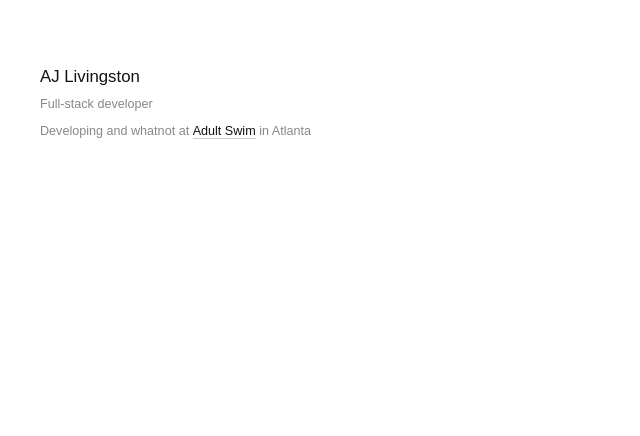
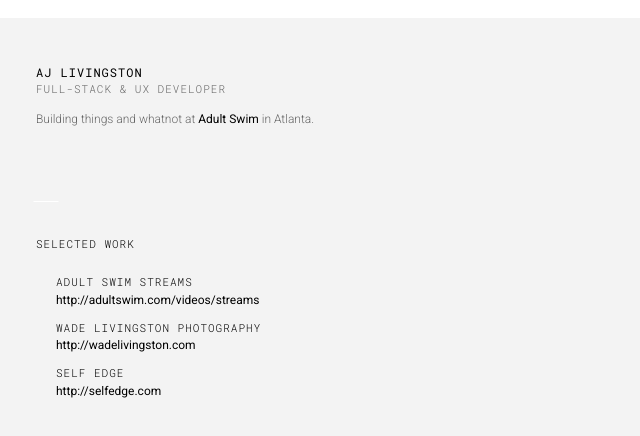
Before and after one commit to npmcdn-to-unpkg-bot/ajliv.in, a website built with webpack: page src/index.html in a window 1280 px wide. Shown: the whole page, without its empty margins (0-640 px from the left). Built offline with nearby package versions, Linux system fonts and the light colour scheme; some icons are missing; files whose address does not match are found by name.

Commit message:
updated look and added selected work

```diff
--- a/src/ajliv.less
+++ b/src/ajliv.less
@@ -1,42 +1,121 @@
+html, body {
+    font-size: 12px;
+}
+
 body {
-    background: #fff;
-    color: #888;
-    font-size: 14px;
-    font-family: 'effra', sans-serif;
+    background: white;
+    color: #999;
+    font-family: 'Roboto', sans-serif;
+}
+
+::selection {
+  background: blue;
+  color: white;
+}
+::-moz-selection {
+  background: blue;
+  color: white;
 }
 
 .wrapper {
-    margin: auto;
-    padding: 4em 40px;
+    background: #f3f3f3;
+    background-clip: padding-box;
+    border-top: 1.5rem solid transparent;
+    border-bottom: 1.5rem solid transparent;
+    box-sizing: border-box;
+    margin: 0 auto;
+    padding: 4rem 2rem;
+    min-height: 100vh;
+
+    @media (min-width: 480px) {
+        padding: 4rem 3rem;
+    }
 
     a {
-        color: #111;
+        color: #000;
         font-weight: 400;
         text-decoration: none;
 
         &:hover {
-            color: #000;
+            background: red;
+            color: white;
+        }
+
+        .octicon {
+            margin-left: -0.25rem;
+            padding: 0.25rem;
         }
     }
 
-    h1 {
-        color: #111;
-        font-weight: 400;
-        font-size: 1.2em;
-        margin-bottom: .25em;
+    h1,
+    h2,
+    h3 {
+        font-family: 'Roboto Mono', monospace;
+        font-size: 1rem;
+        font-weight: 300;
+        letter-spacing: 1px;
+        margin: 0 0 0.25rem;
+        text-transform: uppercase;
     }
 
-    h2,
-    p {
-        font-size: 0.9em;
-        font-weight: 300;
+    h1 {
+        color: #000;
+        font-weight: 400;
     }
 
-    p a {
-        border-bottom: 1px solid #ccc;
+    h2 {
+        color: #666;
+        font-size: 0.916666667rem;
+        margin-bottom: 1.5rem;
+    }
 
-        &:hover {
-            border-bottom-color: #000;
+    h3 {
+        color: black;
+        font-size: 0.916666667rem;
+        margin-bottom: 2rem;
+    }
+
+    p {
+        color: #666;
+        font-size: 1rem;
+        font-weight: 300;
+        margin: 0.75rem 0;
+    }
+
+    dt {
+        color: black;
+        font-family: 'Roboto Mono', monospace;
+        font-size: 0.916666667rem;
+        font-weight: 300;
+        letter-spacing: 1px;
+        line-height: 1.5;
+        margin: 0 0 0.25rem;
+        padding-left: 1.6667rem;
+        position: relative;
+        text-transform: uppercase;
+
+        .octicon {
+            font-size: 1rem;
+            line-height: 1.5rem;
+            padding: 0;
+            position: absolute;
+            left: 0;
+            top: 0;
+            vertical-align: baseline;
         }
     }
+
+    dd {
+        font-weight: 300;
+        margin: 0 0 1rem 1.6667rem;
+    }
+
+    hr {
+        border-top: 1px solid transparent;
+        border-right: 1px solid transparent;
+        border-bottom: 1px solid white;
+        border-left: 1px solid transparent;
+        margin: 3rem 0 3rem -0.25rem;
+        width: 2rem;
+    }
 }
--- a/src/index.html
+++ b/src/index.html
@@ -7,19 +7,41 @@
     <meta name="viewport" content="width=device-width">
     <link rel="stylesheet" href="https://npmcdn.com/normalize.css@4.1.1/normalize.css">
     <link rel="stylesheet" href="https://npmcdn.com/octicons@3.5.0/octicons/octicons.css">
+    <link href='https://fonts.googleapis.com/css?family=Roboto+Mono:400,300,500,700|Roboto:400,300' rel='stylesheet' type='text/css'>
     <link rel="stylesheet" href="./assets/ajliv.css">
-    <script type="text/javascript" src="//use.typekit.net/aue2ubw.js"></script>
-    <script type="text/javascript">try{Typekit.load();}catch(e){}</script>
 </head>
 <body>
     <div class="wrapper">
         <h1>AJ Livingston</h1>
-        <h2>Full-stack developer</h2>
-        <p>Developing and whatnot at <a href="http://adultswim.com/" target="_blank">Adult Swim</a> in Atlanta</p>
+        <h2>Full-stack &amp; UX developer</h2>
+        <p>Building things and whatnot at <a href="http://adultswim.com/" target="_blank">Adult Swim</a> in Atlanta.</p>
         <br>
         <a href="http://github.com/ajliv" target="_blank">
             <span class="octicon octicon-mark-github"></span>
         </a>
+
+        <hr>
+
+        <h3>Selected Work</h3>
+        <dl>
+            <dt>
+                <span class="octicon octicon-heart"></span>
+                Adult Swim Streams
+            </dt>
+            <dd><a target="_blank" href="http://adultswim.com/videos/streams">http://adultswim.com/videos/streams</a></dd>
+
+            <dt>
+                <span class="octicon octicon-heart"></span>
+                Wade Livingston Photography
+            </dt>
+            <dd><a target="_blank" href="http://wadelivingston.com">http://wadelivingston.com</a></dd>
+
+            <dt>
+                <span class="octicon octicon-heart"></span>
+                Self Edge
+            </dt>
+            <dd><a target="_blank" href="http://selfedge.com">http://selfedge.com</a></dd>
+        </dl>
     </div>
     <script src="./assets/ajliv.js"></script>
 </body>
```
Also changed, not shown: dist/assets/ajliv.css, dist/index.html.
